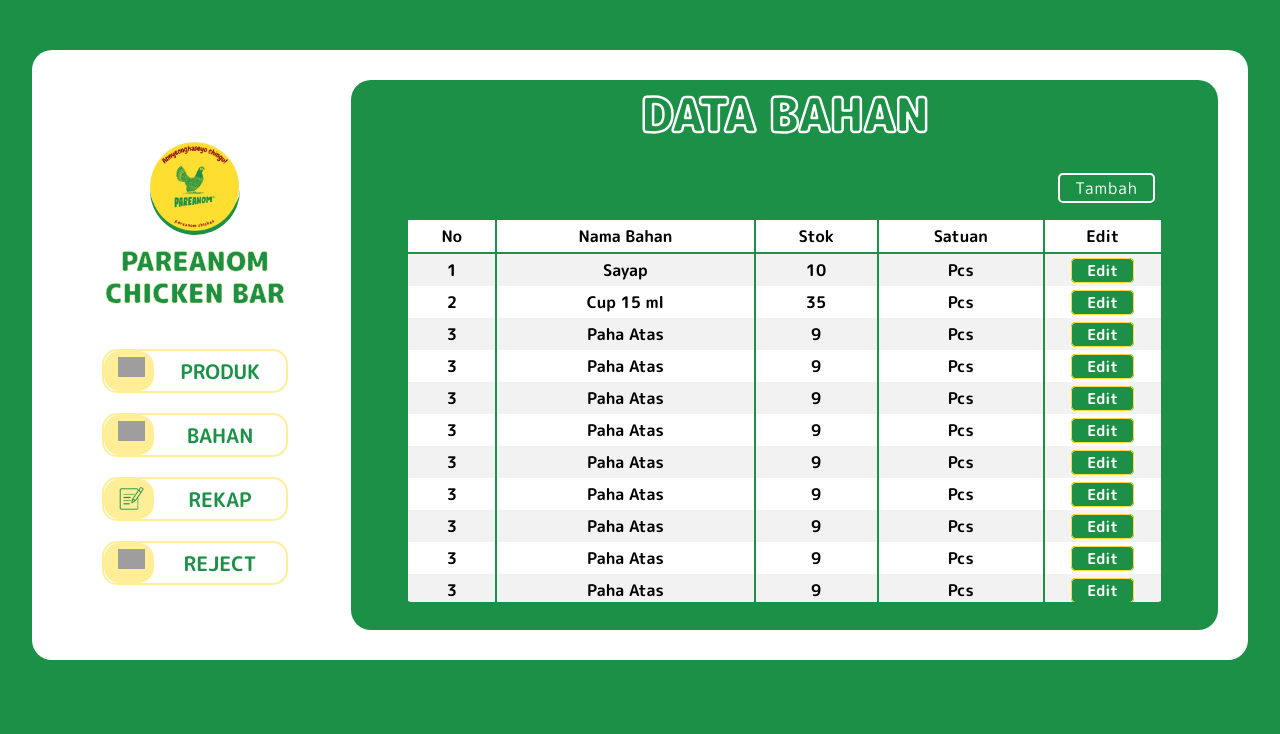
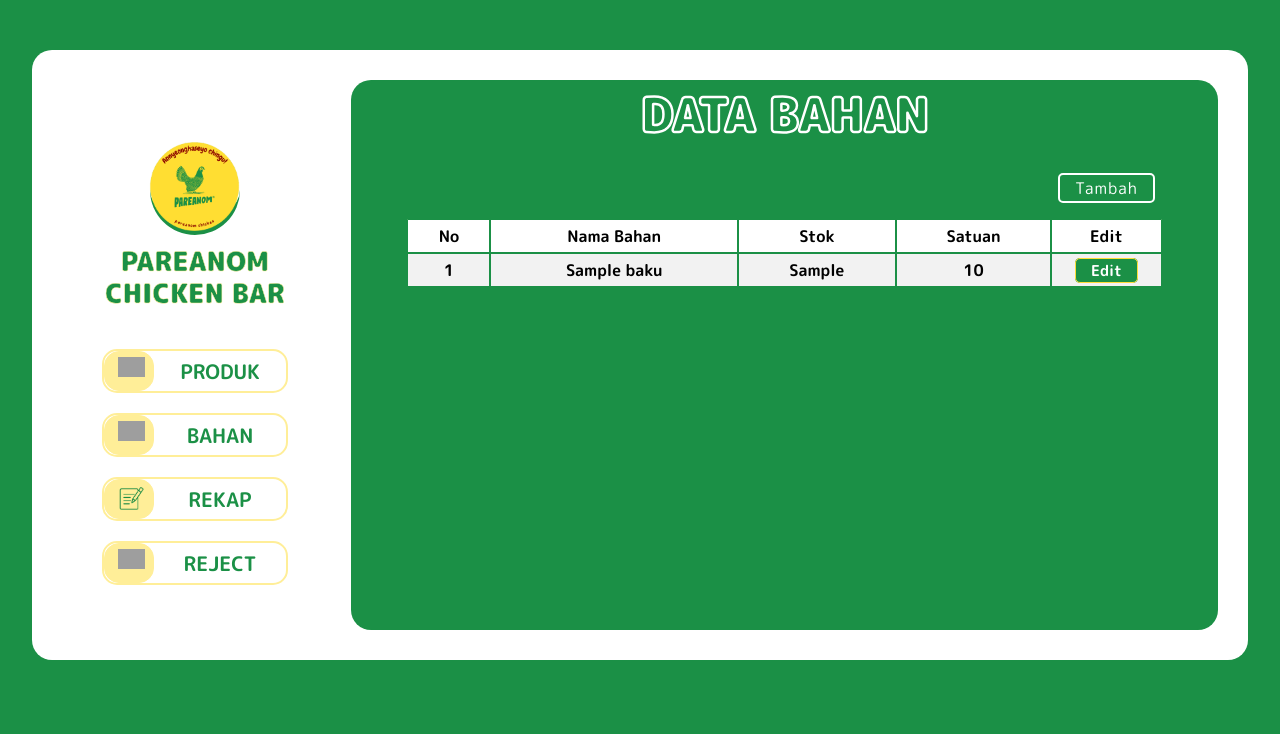
Before and after one commit to AbdanulIkhlas/pareanom, a PHP site: page /halamanBahan.php in a window 1280 px wide. Shown: the top 734 px of the page. Run offline with PHP 8.4, Linux system fonts and the light colour scheme; tables that the repository leaves empty or names only in its code hold one stand-in row (values such as "Sample post"); grey boxes are pictures that could not be loaded.

Commit message:
Menambahkan Back End halaman bahan, tambah bahan, editbahan

```diff
--- a/halamanBahan.php
+++ b/halamanBahan.php
@@ -82,113 +82,32 @@
               </tr>
             </thead>
 
-            <tbody>
-              <tr>
-                <td>1</td>
-                <td>Sayap</td>
-                <td>10</td>
-                <td>Pcs</td>
-                <td><a href="">Edit</a></td>
-              </tr>
-              <tr>
-                <td>2</td>
-                <td>Cup 15 ml</td>
-                <td>35</td>
-                <td>Pcs</td>
-                <td><a href="">Edit</a></td>
-              </tr>
-              <tr>
-                <td>3</td>
-                <td>Paha Atas</td>
-                <td>9</td>
-                <td>Pcs</td>
-                <td><a href="">Edit</a></td>
-              </tr>
-              <tr>
-                <td>3</td>
-                <td>Paha Atas</td>
-                <td>9</td>
-                <td>Pcs</td>
-                <td><a href="">Edit</a></td>
-              </tr>
-              <tr>
-                <td>3</td>
-                <td>Paha Atas</td>
-                <td>9</td>
-                <td>Pcs</td>
-                <td><a href="">Edit</a></td>
-              </tr>
-              <tr>
-                <td>3</td>
-                <td>Paha Atas</td>
-                <td>9</td>
-                <td>Pcs</td>
-                <td><a href="">Edit</a></td>
-              </tr>
-              <tr>
-                <td>3</td>
-                <td>Paha Atas</td>
-                <td>9</td>
-                <td>Pcs</td>
-                <td><a href="">Edit</a></td>
-              </tr>
-              <tr>
-                <td>3</td>
-                <td>Paha Atas</td>
-                <td>9</td>
-                <td>Pcs</td>
-                <td><a href="">Edit</a></td>
-              </tr>
-              <tr>
-                <td>3</td>
-                <td>Paha Atas</td>
-                <td>9</td>
-                <td>Pcs</td>
-                <td><a href="">Edit</a></td>
-              </tr>
-              <tr>
-                <td>3</td>
-                <td>Paha Atas</td>
-                <td>9</td>
-                <td>Pcs</td>
-                <td><a href="">Edit</a></td>
-              </tr>
-              <tr>
-                <td>3</td>
-                <td>Paha Atas</td>
-                <td>9</td>
-                <td>Pcs</td>
-                <td><a href="">Edit</a></td>
-              </tr>
-              <tr>
-                <td>3</td>
-                <td>Paha Atas</td>
-                <td>9</td>
-                <td>Pcs</td>
-                <td><a href="">Edit</a></td>
-              </tr>
-              <tr>
-                <td>3</td>
-                <td>Paha Atas</td>
-                <td>9</td>
-                <td>Pcs</td>
-                <td><a href="">Edit</a></td>
-              </tr>
-              <tr>
-                <td>3</td>
-                <td>Paha Atas</td>
-                <td>9</td>
-                <td>Pcs</td>
-                <td><a href="">Edit</a></td>
-              </tr>
-              <tr>
-                <td>3</td>
-                <td>Paha Atas</td>
-                <td>9</td>
-                <td>Pcs</td>
-                <td><a href="">Edit</a></td>
-              </tr>
-            </tbody>
+            <?php
+
+            include('database.php');
+
+            $sql = "SELECT * FROM bahan_baku ORDER BY nama_bahan ASC";
+            $query = mysqli_query($connect, $sql);
+
+            $id = 1;
+
+            while ($data = mysqli_fetch_array($query)) {
+
+            ?>
+
+              <tbody>
+                <tr>
+                  <td><?php echo $id ?></td>
+                  <td><?php echo $data['nama_bahan'] ?></td>
+                  <td><?php echo $data['satuan_bahan'] ?></td>
+                  <td><?php echo $data['stok_bahan'] ?></td>
+                  <td><a href="editBahan.php?id=<?php echo $data['id_bahan_baku'] ?>">Edit</a></td>
+                </tr>
+              </tbody>
+
+            <?php
+              $id++;
+            } ?>
 
           </table>
 
```
Also changed, not shown: dbinsert_tambahBahan.php (added, +21 -0 lines), dbupdate_halamanBahan.php (added, +30 -0 lines), editBahan.php (+35 -14 lines), tambahBahan.php (+9 -13 lines).
